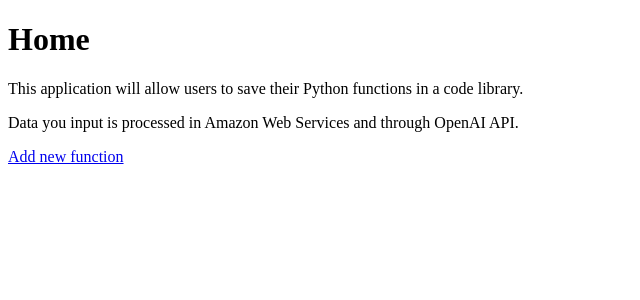
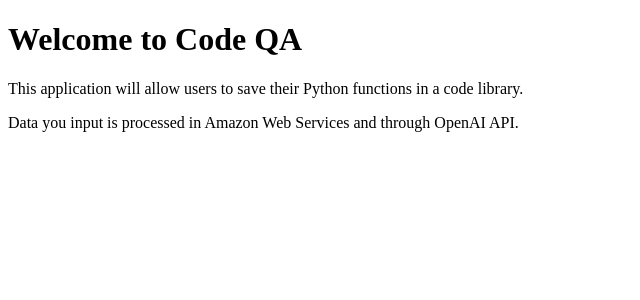
Before and after one commit to villesalmela/CodeQA, a Python web app: template app/qcl/templates/index.html.j2 in a window 1280 px wide. Shown: the part 51-351 px from the top of the page, without its empty margins (0-640 px from the left). Run offline with Jinja, Linux system fonts and the light colour scheme; the template is opened without the code that fills it, so the values that code supplies are empty.

Commit message:
update home page

```diff
--- a/app/qcl/templates/index.html.j2
+++ b/app/qcl/templates/index.html.j2
@@ -1,8 +1,7 @@
 {% extends 'base.html.j2' %}
 {% block title %}Code QA{% endblock %}
 {% block body %}
-<h1>Home</h1>
+<h1>Welcome to Code QA</h1>
 <p>This application will allow users to save their Python functions in a code library.</p>
 <p>Data you input is processed in Amazon Web Services and through OpenAI API.</p>
-<a href="/add">Add new function</a>
 {% endblock %}
```
